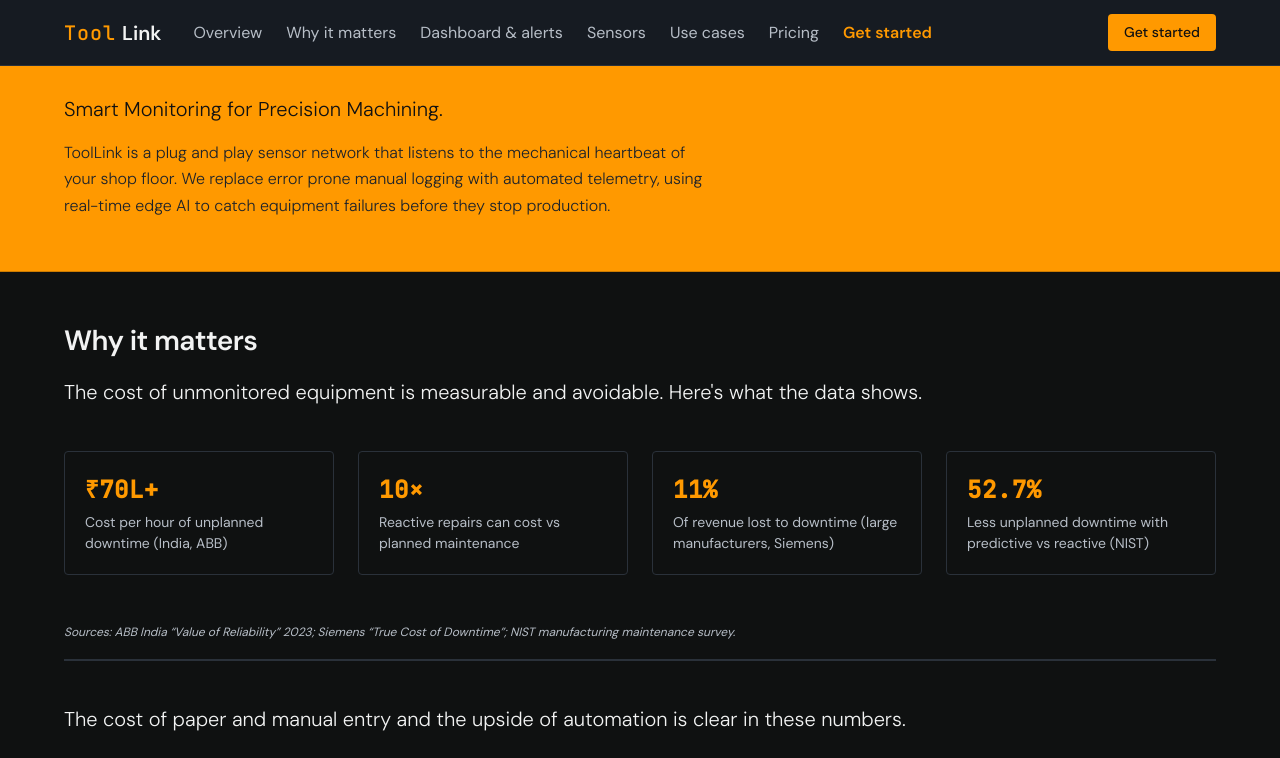
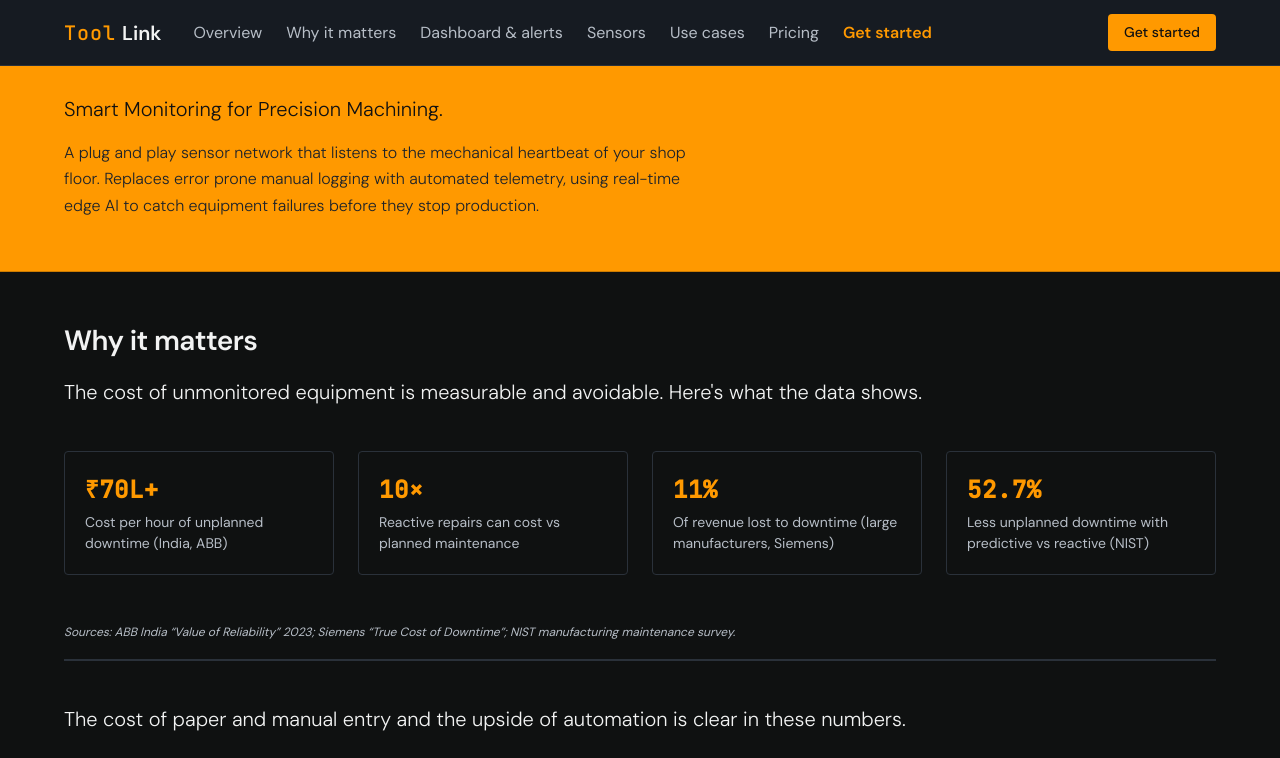
Before and after one commit to rushiKshirsagar/toolLink-website, a React (Vite) app: page / in a window 1280 px wide. Shown: the top 758 px of the page. Built offline with nearby package versions, Linux system fonts and the light colour scheme.

Commit message:
Update Hero.jsx

```diff
--- a/src/components/Hero.jsx
+++ b/src/components/Hero.jsx
@@ -7,7 +7,7 @@ export function Hero() {
           Smart Monitoring for Precision Machining.
         </p>
         <p className="hero__body">
-        ToolLink is a plug and play sensor network that listens to the mechanical heartbeat of your shop floor. We replace error prone manual logging with automated telemetry, using real-time edge AI to catch equipment failures before they stop production.
+        A plug and play sensor network that listens to the mechanical heartbeat of your shop floor. Replaces error prone manual logging with automated telemetry, using real-time edge AI to catch equipment failures before they stop production.
         </p>
       </div>
     </section>
```
